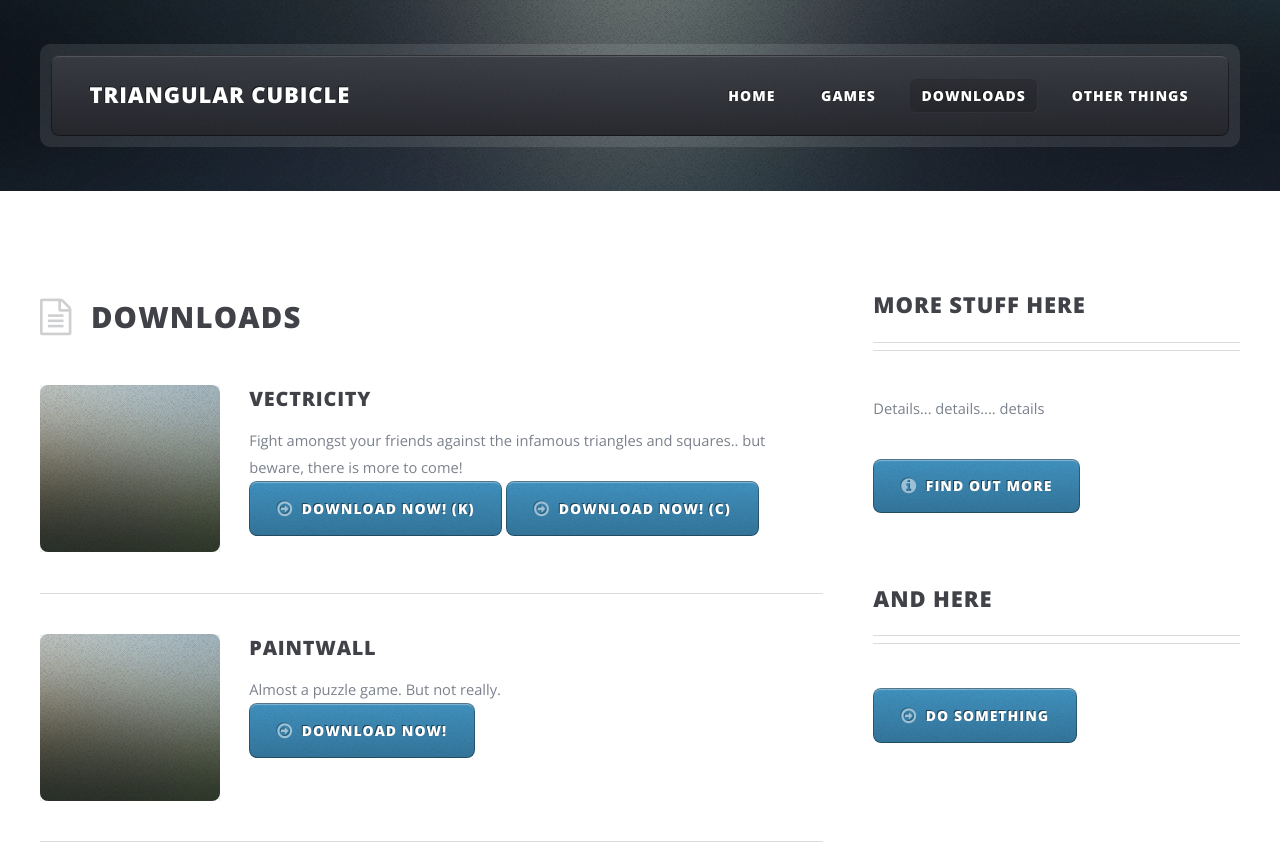
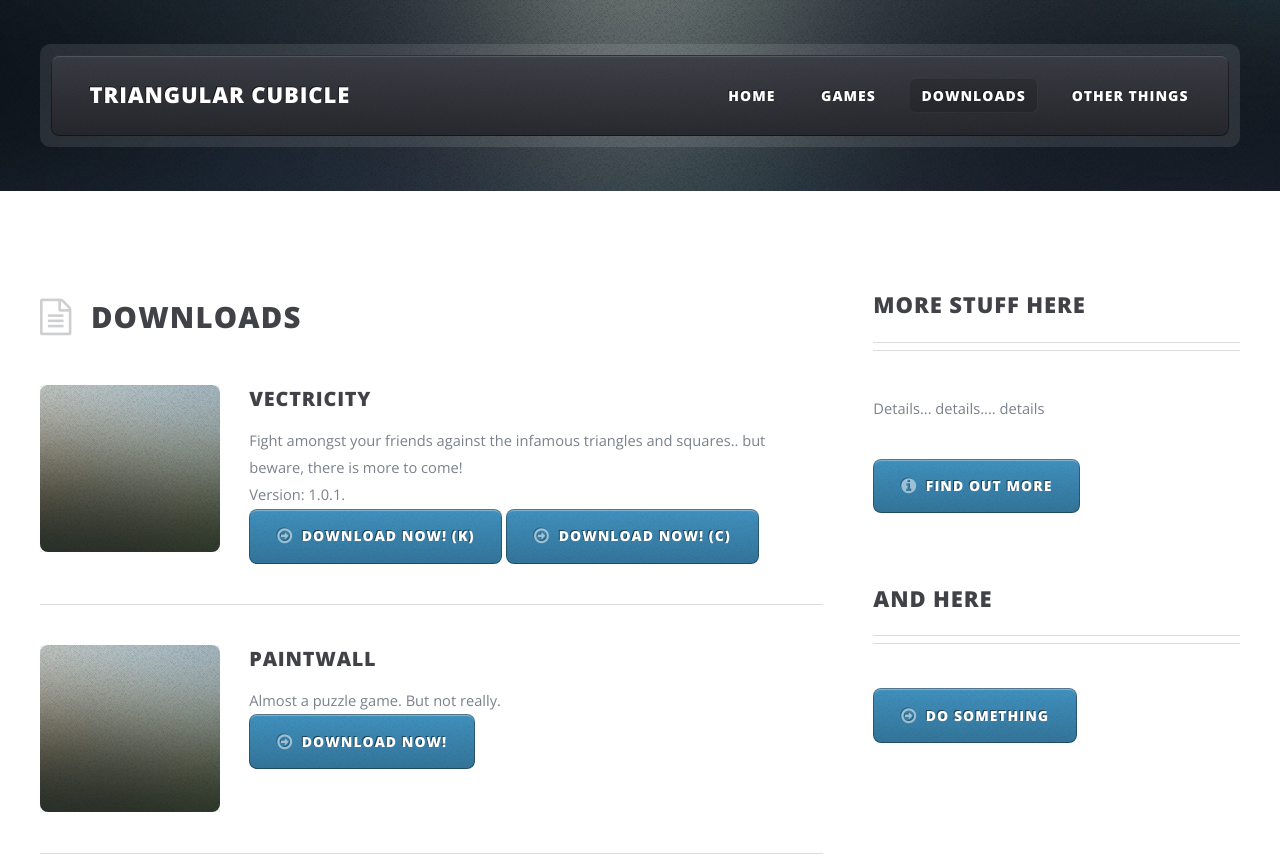
Before and after one commit to Riley19280/Riley19280.github.io, a plain HTML site: page downloads.html in a window 1280 px wide. Shown: the top 857 px of the page. Drawn offline with nearby package versions, Linux system fonts and the light colour scheme.

Commit message:
Update downloads.html

```diff
--- a/downloads.html
+++ b/downloads.html
@@ -96,11 +96,11 @@
 															<a href="#">Vectricity</a>
 														</h3>
 													</header>
-													<p>Fight amongst your friends against the infamous triangles and squares.. but beware, there is more to come!
+													<p>Fight amongst your friends against the infamous triangles and squares.. but beware, there is more to come!<br> Version: 1.0.1.
 
 													</p>
-													<a href="https://www.dropbox.com/s/a6np12rkji7hzti/VECTRICITY_1.0.0_K.zip?dl=1" class="button icon fa-arrow-circle-o-right">Download Now! (K)</a>
-													<a href="https://www.dropbox.com/s/47ck57ycs0h5ozm/VECTRICITY_1.0.0_C.zip?dl=1" class="button icon fa-arrow-circle-o-right">Download Now! (C)</a>
+													<a href="https://www.dropbox.com/s/poqj80iva7usyg5/Vectricity_1.0.1_K.zip?dl=1" class="button icon fa-arrow-circle-o-right">Download Now! (K)</a>
+													<a href="https://www.dropbox.com/s/qy9plkykfvp8s8o/Vectricity_1.0.1_C.zip?dl=1" class="button icon fa-arrow-circle-o-right">Download Now! (C)</a>
 												</div>
 											</article>
 
```
